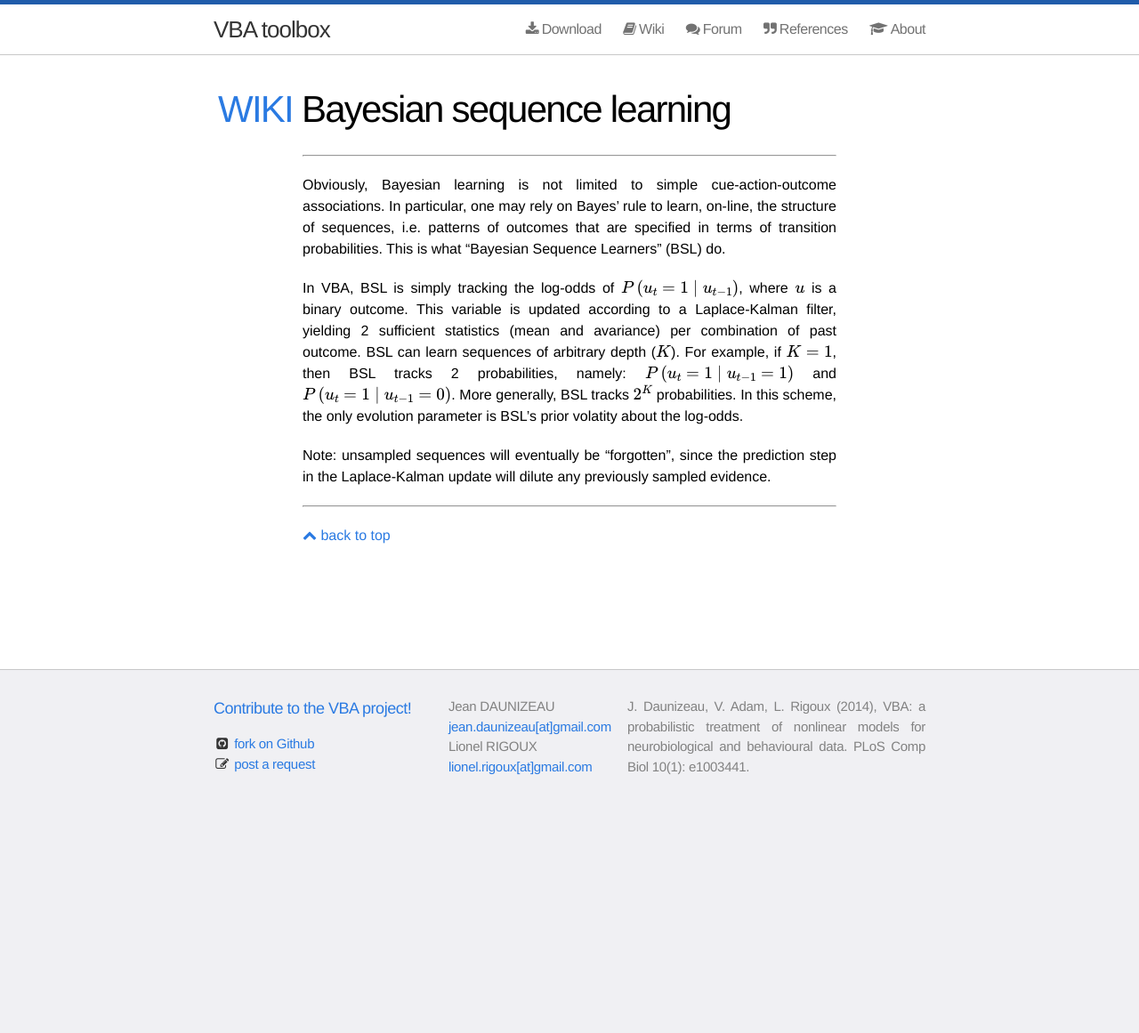
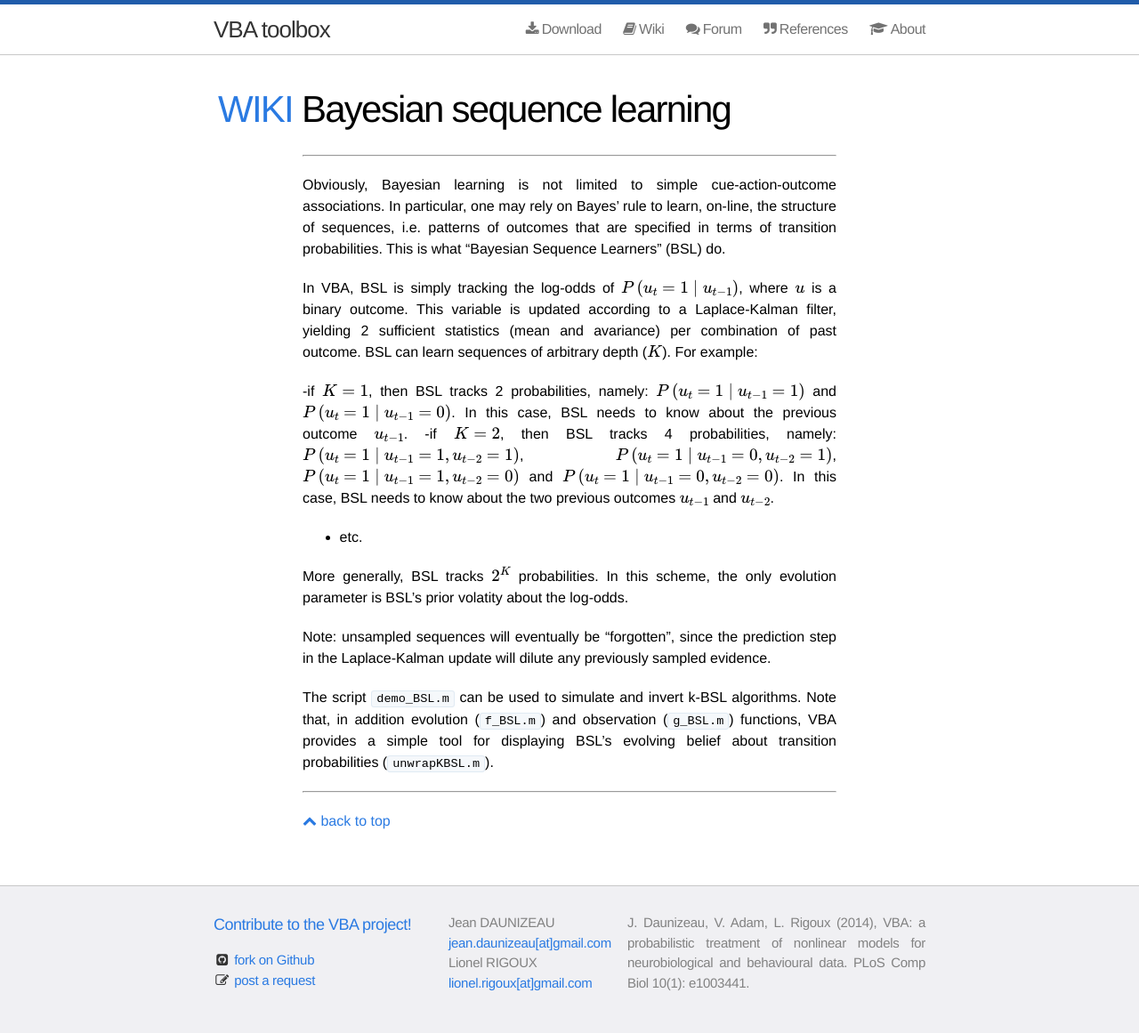
Before and after one commit to MBB-team/VBA-toolbox, a Jekyll site: the page built from _wiki/BSL.md, in a window 1280 px wide. Shown: the whole page at 89% size. Built offline with Jekyll 4.4.1, drawn with Linux system fonts in a browser that asks for light colours; nearby versions of some CDN libraries; formulas are drawn with MathJax 3; before the commit the page ends 918 px from its top, so only the background shows below that.

Commit message:
Create BSL.md

```diff
--- a/_wiki/BSL.md
+++ b/_wiki/BSL.md
@@ -8,6 +8,14 @@ title: "Bayesian sequence learning"
 Obviously, Bayesian learning is not limited to simple cue-action-outcome associations.
 In particular, one may rely on Bayes' rule to learn, on-line, the structure of sequences, i.e. patterns of outcomes that are specified in terms of transition probabilities. This is what "Bayesian Sequence Learners" (BSL) do.
 
-In VBA, BSL is simply tracking the log-odds of $$P\left(u_t=1\mid u_{t-1}\right)$$, where $$u$$ is a binary outcome. This variable is updated according to a Laplace-Kalman filter, yielding 2 sufficient statistics (mean and avariance) per combination of past outcome. BSL can learn sequences of arbitrary depth ($$K$$). For example, if $$K=1$$, then BSL tracks 2 probabilities, namely: $$P\left(u_t=1\mid u_{t-1}=1\right)$$ and $$P\left(u_t=1\mid u_{t-1}=0\right)$$. More generally, BSL tracks $$2^K$$ probabilities. In this scheme, the only evolution parameter is BSL's prior volatity about the log-odds.
+In VBA, BSL is simply tracking the log-odds of $$P\left(u_t=1\mid u_{t-1}\right)$$, where $$u$$ is a binary outcome. This variable is updated according to a Laplace-Kalman filter, yielding 2 sufficient statistics (mean and avariance) per combination of past outcome. BSL can learn sequences of arbitrary depth ($$K$$). For example:
+
+-if $$K=1$$, then BSL tracks 2 probabilities, namely: $$P\left(u_t=1\mid u_{t-1}=1\right)$$ and $$P\left(u_t=1\mid u_{t-1}=0\right)$$. In this case, BSL needs to know about the previous outcome $$u_{t-1}$$.
+-if $$K=2$$, then BSL tracks 4 probabilities, namely: $$P\left(u_t=1\mid u_{t-1}=1,u_{t-2}=1\right)$$, $$P\left(u_t=1\mid u_{t-1}=0,u_{t-2}=1\right)$$, $$P\left(u_t=1\mid u_{t-1}=1,u_{t-2}=0\right)$$ and $$P\left(u_t=1\mid u_{t-1}=0,u_{t-2}=0\right)$$. In this case, BSL needs to know about the two previous outcomes $$u_{t-1}$$ and $$u_{t-2}$$.
+- etc.
+
+More generally, BSL tracks $$2^K$$ probabilities. In this scheme, the only evolution parameter is BSL's prior volatity about the log-odds.
 
 Note: unsampled sequences will eventually be "forgotten", since the prediction step in the Laplace-Kalman update will dilute any previously sampled evidence.
+
+The script `demo_BSL.m` can be used to simulate and invert k-BSL algorithms. Note that, in addition evolution (`f_BSL.m`) and observation (`g_BSL.m`) functions, VBA provides a simple tool for displaying BSL's evolving belief about transition probabilities (`unwrapKBSL.m`).
```
